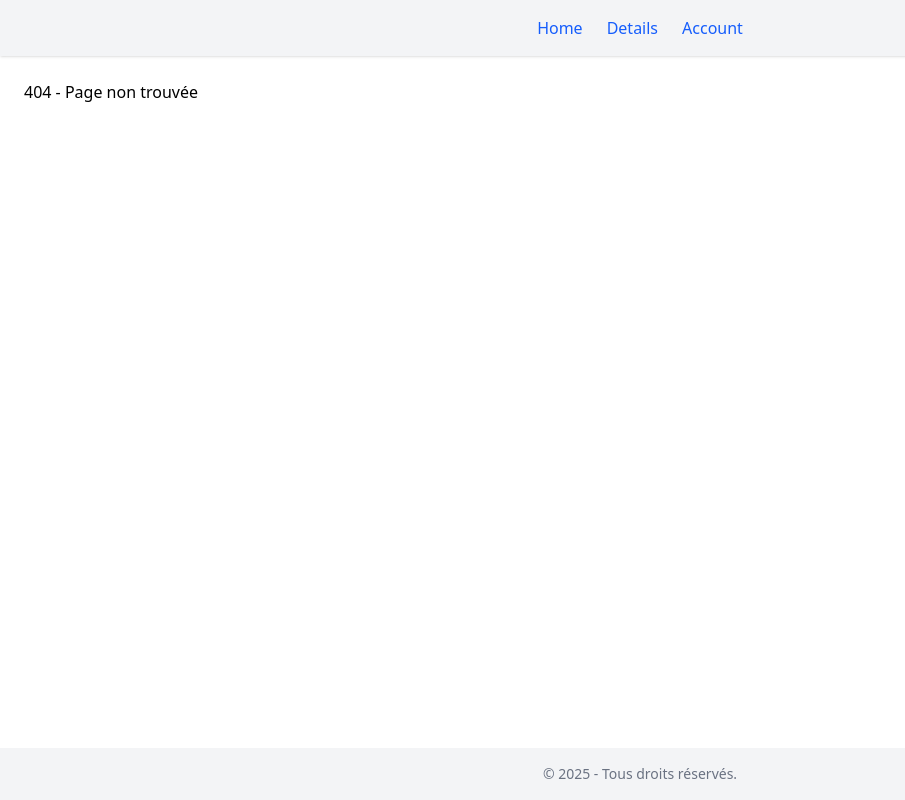
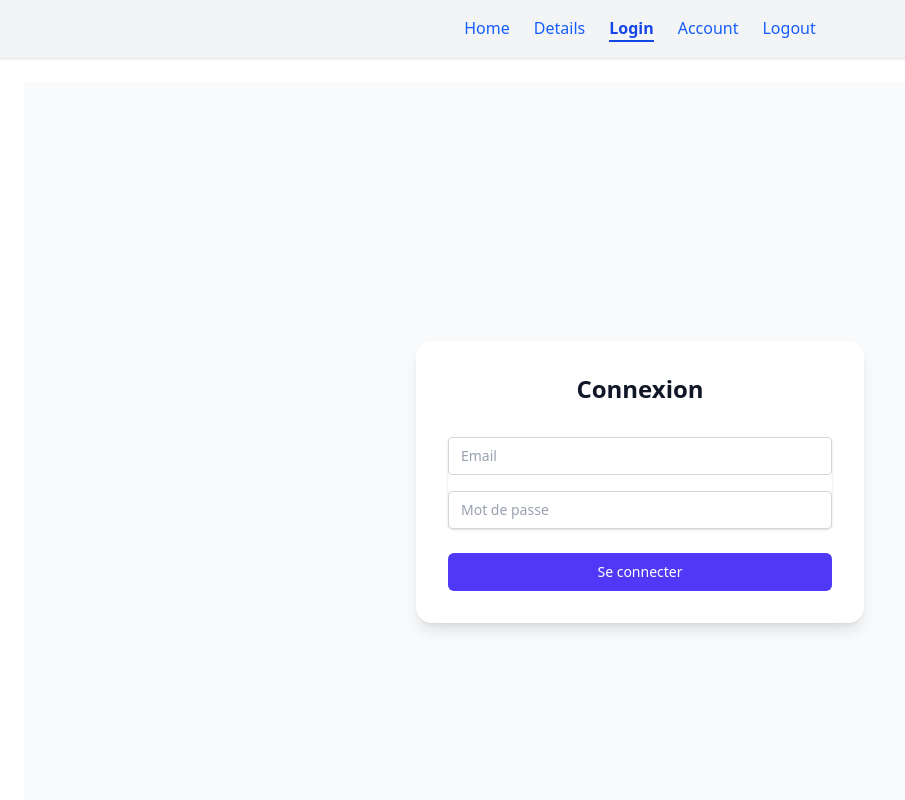
Before and after one commit to CharonTom/event_project_front, a React (Vite) app: page /login in a window 1280 px wide. Before the commit this address had no page. Shown: the top 800 px of the page, without its empty margins (0-905 px from the left). Built offline with nearby package versions, Linux system fonts and the light colour scheme.

Commit message:
feat(auth):jwt auth system has been well implemented

```diff
--- a/package.json
+++ b/package.json
@@ -11,6 +11,7 @@
   },
   "dependencies": {
     "@tailwindcss/vite": "^4.0.1",
+    "axios": "^1.8.4",
     "react": "^18.3.1",
     "react-dom": "^18.3.1",
     "react-router-dom": "^7.1.4",
@@ -18,8 +19,9 @@
   },
   "devDependencies": {
     "@eslint/js": "^9.17.0",
-    "@types/react": "^18.3.18",
-    "@types/react-dom": "^18.3.5",
+    "@types/react": "^18.3.20",
+    "@types/react-dom": "^18.3.6",
+    "@types/react-router-dom": "^5.3.3",
     "@vitejs/plugin-react": "^4.3.4",
     "eslint": "^9.17.0",
     "eslint-plugin-react-hooks": "^5.0.0",
--- a/src/App.tsx
+++ b/src/App.tsx
@@ -1,23 +1,14 @@
-import { BrowserRouter as Router, Routes, Route } from "react-router-dom";
-import MainLayout from "./layouts/MainLayout";
+import React from "react";
+import { BrowserRouter as Router } from "react-router-dom";
+import AuthProvider from "./contexts/AuthContext";
+import AppRoutes from "./routes/index";
 
-import Home from "./pages/Home";
-import Details from "./pages/Details";
-import Account from "./pages/Account";
-
-function App() {
-  return (
+const App: React.FC = () => (
+  <AuthProvider>
     <Router>
-      <Routes>
-        <Route path="/" element={<MainLayout />}>
-          <Route index element={<Home />} />
-          <Route path="/details" element={<Details />} />
-          <Route path="/account" element={<Account />} />
-          <Route path="*" element={<div>404 - Page non trouvée</div>} />
-        </Route>
-      </Routes>
+      <AppRoutes />
     </Router>
-  );
-}
+  </AuthProvider>
+);
 
 export default App;
--- /dev/null
+++ b/src/contexts/AuthContext.tsx
@@ -0,0 +1,64 @@
+// src/contexts/AuthContext.tsx
+import React, {
+  createContext,
+  useContext,
+  useEffect,
+  useMemo,
+  useState,
+  ReactNode,
+} from "react";
+import axios from "axios";
+
+interface AuthContextType {
+  token: string | null;
+  setToken: (token: string | null) => void;
+}
+
+// On initialise le contexte à `undefined` pour forcer le check dans useAuth()
+const AuthContext = createContext<AuthContextType | undefined>(undefined);
+
+export const AuthProvider: React.FC<{ children: ReactNode }> = ({
+  children,
+}) => {
+  // On récupère le token (string | null)
+  const [token, setTokenState] = useState<string | null>(() =>
+    localStorage.getItem("token")
+  );
+
+  // Setter typé
+  const setToken = (newToken: string | null) => {
+    setTokenState(newToken);
+  };
+
+  // Sync avec axios & localStorage
+  useEffect(() => {
+    if (token) {
+      axios.defaults.headers.common["Authorization"] = `Bearer ${token}`;
+      localStorage.setItem("token", token);
+    } else {
+      delete axios.defaults.headers.common["Authorization"];
+      localStorage.removeItem("token");
+    }
+  }, [token]);
+
+  // Mémoisation du contexte
+  const contextValue = useMemo<AuthContextType>(
+    () => ({ token, setToken }),
+    [token]
+  );
+
+  return (
+    <AuthContext.Provider value={contextValue}>{children}</AuthContext.Provider>
+  );
+};
+
+// Hook pour consommer le contexte
+export const useAuth = (): AuthContextType => {
+  const context = useContext(AuthContext);
+  if (!context) {
+    throw new Error("useAuth must be used within an AuthProvider");
+  }
+  return context;
+};
+
+export default AuthProvider;
--- a/src/layouts/MainLayout.tsx
+++ b/src/layouts/MainLayout.tsx
@@ -17,8 +17,14 @@ export default function MainLayout() {
           <NavLink to="/details" className={linkClasses}>
             Details
           </NavLink>
+          <NavLink to="/login" className={linkClasses}>
+            Login
+          </NavLink>
           <NavLink to="/account" className={linkClasses}>
             Account
+          </NavLink>
+          <NavLink to="/logout" className={linkClasses}>
+            Logout
           </NavLink>
         </nav>
       </header>
--- a/src/pages/Account.tsx
+++ b/src/pages/Account.tsx
@@ -1,7 +1,25 @@
-import React from "react";
-
-function Account() {
-  return <div>Account</div>;
-}
+const Account = () => {
+  return (
+    <div className="min-h-screen flex flex-col items-center justify-center bg-gray-50 p-4">
+      <div className="bg-white shadow rounded-lg p-6 max-w-sm w-full text-center">
+        <h2 className="text-2xl font-bold text-gray-800 mb-4">Mon Compte</h2>
+        <div className="space-y-2 mb-6">
+          <p className="text-gray-600">
+            <strong>Nom :</strong> Jean Dupont
+          </p>
+          <p className="text-gray-600">
+            <strong>Email :</strong> jean.dupont@example.com
+          </p>
+        </div>
+        <button
+          className="px-6 py-2 bg-blue-500 text-white rounded hover:bg-blue-600 transition"
+          onClick={() => alert("Page Account test 🎉")}
+        >
+          Tester Account
+        </button>
+      </div>
+    </div>
+  );
+};
 
 export default Account;
--- a/src/pages/Home.tsx
+++ b/src/pages/Home.tsx
@@ -1,7 +1,18 @@
-import React from "react";
-
-function Home() {
-  return <div>Home</div>;
-}
+const Home = () => {
+  return (
+    <div className="min-h-screen flex flex-col items-center justify-center bg-gray-50 p-4">
+      <h1 className="text-4xl font-bold text-gray-800 mb-2">Bienvenue !</h1>
+      <p className="text-lg text-gray-600 mb-6">
+        Ceci est ta page d’accueil de test.
+      </p>
+      <button
+        className="px-6 py-2 bg-blue-500 text-white rounded-md hover:bg-blue-600 transition"
+        onClick={() => alert("Test OK 🎉")}
+      >
+        Tester
+      </button>
+    </div>
+  );
+};
 
 export default Home;
--- /dev/null
+++ b/src/pages/Login.tsx
@@ -0,0 +1,90 @@
+import React, { useState, FormEvent } from "react";
+import { useNavigate } from "react-router-dom";
+import { useAuth } from "../contexts/AuthContext";
+import axios from "axios";
+
+const Login: React.FC = () => {
+  const [email, setEmail] = useState("");
+  const [password, setPassword] = useState("");
+  const [error, setError] = useState<string | null>(null);
+
+  const { setToken } = useAuth();
+  const navigate = useNavigate();
+
+  const handleSubmit = async (e: FormEvent) => {
+    e.preventDefault();
+    try {
+      // Adapte l'URL selon ton API NestJS
+      const response = await axios.post<{ access_token: string }>(
+        "http://localhost:3000/auth/login",
+        {
+          email,
+          password,
+        }
+      );
+      setToken(response.data.access_token);
+      navigate("/account", { replace: true });
+      // eslint-disable-next-line @typescript-eslint/no-explicit-any
+    } catch (err: any) {
+      setError(err.response?.data?.message || "Erreur de connexion");
+    }
+  };
+
+  return (
+    <div className="min-h-screen flex items-center justify-center bg-gray-50 py-12 px-4 sm:px-6 lg:px-8">
+      <div className="max-w-md w-full space-y-8 bg-white p-8 rounded-2xl shadow-lg">
+        <h1 className="text-2xl font-bold text-center text-gray-900">
+          Connexion
+        </h1>
+        {error && <p className="text-red-600 text-sm text-center">{error}</p>}
+        <form className="mt-8 space-y-6" onSubmit={handleSubmit}>
+          <div className="rounded-md shadow-sm -space-y-px">
+            <div className="mb-4">
+              <label htmlFor="email" className="sr-only">
+                Email
+              </label>
+              <input
+                id="email"
+                name="email"
+                type="email"
+                autoComplete="email"
+                required
+                value={email}
+                onChange={(e) => setEmail(e.target.value)}
+                className="appearance-none rounded relative block w-full px-3 py-2 border border-gray-300 placeholder-gray-400 focus:outline-none focus:ring-indigo-500 focus:border-indigo-500 focus:z-10 sm:text-sm"
+                placeholder="Email"
+              />
+            </div>
+            <div>
+              <label htmlFor="password" className="sr-only">
+                Mot de passe
+              </label>
+              <input
+                id="password"
+                name="password"
+                type="password"
+                autoComplete="current-password"
+                required
+                value={password}
+                onChange={(e) => setPassword(e.target.value)}
+                className="appearance-none rounded relative block w-full px-3 py-2 border border-gray-300 placeholder-gray-400 focus:outline-none focus:ring-indigo-500 focus:border-indigo-500 focus:z-10 sm:text-sm"
+                placeholder="Mot de passe"
+              />
+            </div>
+          </div>
+
+          <div>
+            <button
+              type="submit"
+              className="group relative w-full flex justify-center py-2 px-4 border border-transparent text-sm font-medium rounded-md text-white bg-indigo-600 hover:bg-indigo-700 focus:outline-none focus:ring-2 focus:ring-offset-2 focus:ring-indigo-500"
+            >
+              Se connecter
+            </button>
+          </div>
+        </form>
+      </div>
+    </div>
+  );
+};
+
+export default Login;
--- /dev/null
+++ b/src/pages/Logout.tsx
@@ -0,0 +1,17 @@
+import React, { useEffect } from "react";
+import { useNavigate } from "react-router-dom";
+import { useAuth } from "../contexts/AuthContext";
+
+const Logout: React.FC = () => {
+  const { setToken } = useAuth();
+  const navigate = useNavigate();
+
+  useEffect(() => {
+    setToken(null);
+    navigate("/login", { replace: true });
+  }, [setToken, navigate]);
+
+  return <p>Déconnexion en cours…</p>;
+};
+
+export default Logout;
--- /dev/null
+++ b/src/routes/PrivateRoute.tsx
@@ -0,0 +1,11 @@
+import React from "react";
+import { Navigate, Outlet } from "react-router-dom";
+import { useAuth } from "../contexts/AuthContext";
+
+export const PrivateRoute: React.FC = () => {
+  const { token } = useAuth();
+  if (!token) {
+    return <Navigate to="/login" replace />;
+  }
+  return <Outlet />;
+};
--- /dev/null
+++ b/src/routes/index.tsx
@@ -0,0 +1,33 @@
+// src/routes/index.tsx
+import React from "react";
+import { Routes, Route } from "react-router-dom";
+
+import MainLayout from "../layouts/MainLayout";
+import Home from "../pages/Home";
+import Details from "../pages/Details";
+import Account from "../pages/Account";
+import Login from "../pages/Login";
+import Logout from "../pages/Logout";
+import { PrivateRoute } from "./PrivateRoute";
+
+const AppRoutes: React.FC = () => (
+  <Routes>
+    <Route path="/" element={<MainLayout />}>
+      {/* publiques */}
+      <Route index element={<Home />} />
+      <Route path="details" element={<Details />} />
+      <Route path="login" element={<Login />} />
+
+      {/* protégées */}
+      <Route element={<PrivateRoute />}>
+        <Route path="account" element={<Account />} />
+        <Route path="logout" element={<Logout />} />
+      </Route>
+
+      {/* catch-all */}
+      <Route path="*" element={<div>404 - Page non trouvée</div>} />
+    </Route>
+  </Routes>
+);
+
+export default AppRoutes;
```
Also changed, not shown: src/pages/Details.tsx (+37 -4 lines), src/App.css (deleted), 1 other file (tests, documents, lock files or other folders).
